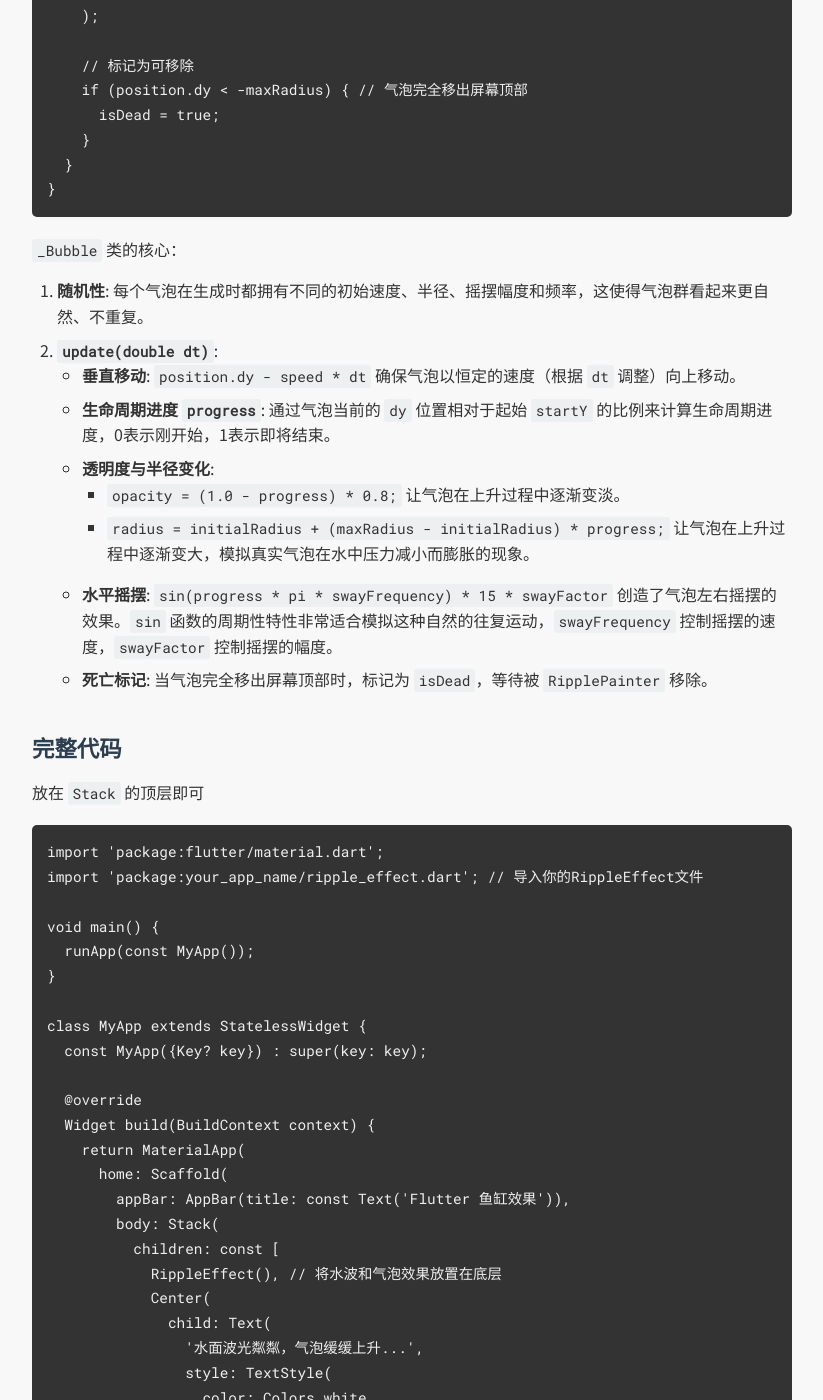
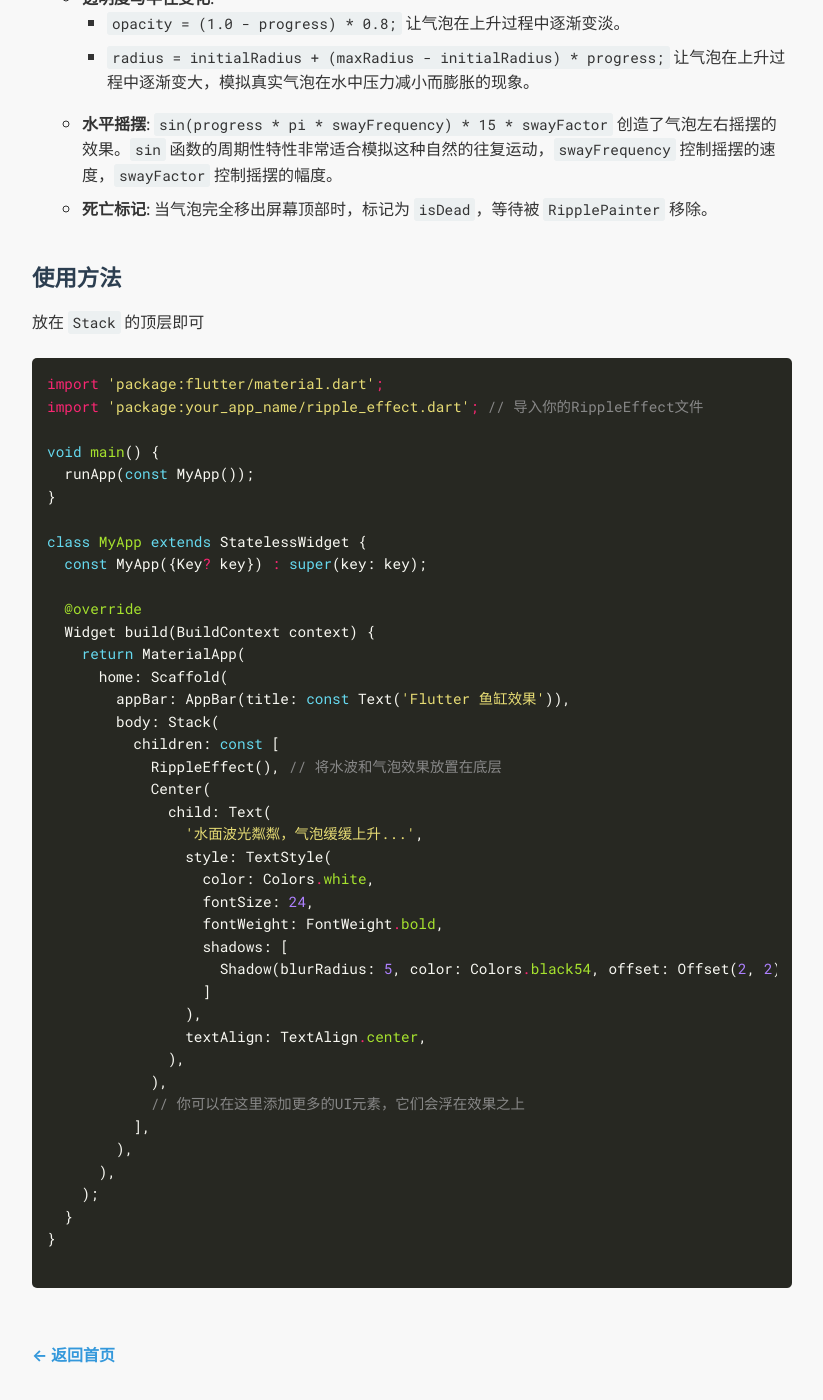
Before and after one commit to T2XX/T2XX, a Jekyll site: the page built from _posts/2025-07-10-探寻美的价值，用flutter模拟鱼缸效果.md, in a window 1280 px wide and 1400 px high, scrolled down 7246 px. Shown: the whole window, without its empty margins (228-1051 px from the left). Built offline with Jekyll 4.4.1, drawn with Linux system fonts in a browser that asks for light colours; comment, search, counter and statistics services are not loaded.

Commit message:
更新高亮

```diff
--- a/_config.yml
+++ b/_config.yml
@@ -20,11 +20,12 @@
 permalink: /:year/:month/:day/:title/ # 优雅的 URL 结构
 
 # Jekyll 设置
-markdown: kramdown # 或 commonmark, GFM
-highlighter: rouge # 代码高亮
+markdown: kramdown
+highlighter: rouge
 kramdown:
-  input: GFM # GitHub Flavored Markdown
+  input: GFM
   syntax_highlighter: rouge
+
 # 评论系统配置 (Utterances)
 # 这是一个基于 GitHub Issues 的评论系统
 comments:
--- a/_layouts/default.html
+++ b/_layouts/default.html
@@ -33,7 +33,6 @@
           <a href="{{ '/search' | relative_url }}">搜索</a>
           <a href="{{ '/about' | relative_url }}">关于</a>
         </nav>
-        <!-- 新增：头部搜索框 -->
         <div class="header-search-box">
           <form action="{{ '/search/' | relative_url }}" method="get">
             <input
--- a/_posts/2025-07-10-探寻美的价值，用flutter模拟鱼缸效果.md
+++ b/_posts/2025-07-10-探寻美的价值，用flutter模拟鱼缸效果.md
@@ -288,7 +288,7 @@
     *   **水平摇摆**: `sin(progress * pi * swayFrequency) * 15 * swayFactor` 创造了气泡左右摇摆的效果。`sin` 函数的周期性特性非常适合模拟这种自然的往复运动，`swayFrequency` 控制摇摆的速度，`swayFactor` 控制摇摆的幅度。
     *   **死亡标记**: 当气泡完全移出屏幕顶部时，标记为 `isDead`，等待被 `RipplePainter` 移除。
 
-### 完整代码
+### 使用方法
 
 放在 `Stack` 的顶层即可
 
--- a/assets/css/style.css
+++ b/assets/css/style.css
@@ -271,6 +271,27 @@
   border-radius: 5px;
   box-shadow: 0 4px 8px rgba(0, 0, 0, 0.1); /* 轻微阴影，增加层次感 */
 }
+.highlight {
+  background-color: #272822; /* Monokai 暗色背景 */
+  color: #f8f8f2; /* Monokai 默认文本颜色 */
+  padding: 15px;
+  border-radius: 5px;
+  overflow-x: auto;
+  margin: 1.5em 0;
+  line-height: 1.5; /* 提高可读性 */
+}
+
+.highlight pre {
+  margin: 0;
+  padding: 0;
+  background-color: transparent; /* 确保没有冲突的背景色 */
+  color: inherit; /* 从 .highlight 继承颜色 */
+}
+
+.highlight code {
+  font-family: "Roboto Mono", monospace;
+  font-size: 0.9em; /* 匹配通用代码字体大小 */
+}
 
 .back-to-home {
   display: inline-block;
@@ -441,3 +462,70 @@
     width: 95%; /* 进一步调整宽度以适应更小屏幕 */
   }
 }
+/* Rouge Monokai Theme for Code Highlighting */
+/* Generated by `jekyll highlight rouge monokai` or sourced from a standard Rouge theme */
+.highlight .hll { background-color: #272822 }
+.highlight  { background: #272822; color: #f8f8f2 }
+.highlight .c { color: #888888 } /* Comment */
+.highlight .err { color: #960050; background-color: #1e0010 } /* Error */
+.highlight .k { color: #66d9ef } /* Keyword */
+.highlight .l { color: #ae81ff } /* Literal */
+.highlight .n { color: #f8f8f2 } /* Name */
+.highlight .o { color: #f92672 } /* Operator */
+.highlight .p { color: #f8f8f2 } /* Punctuation */
+.highlight .cm { color: #888888 } /* Comment.Multiline */
+.highlight .cp { color: #888888 } /* Comment.Preproc */
+.highlight .c1 { color: #888888 } /* Comment.Single */
+.highlight .cs { color: #888888 } /* Comment.Special */
+.highlight .gd { color: #f92672 } /* Generic.Deleted */
+.highlight .ge { font-style: italic } /* Generic.Emph */
+.highlight .gh { color: #f8f8f2; font-weight: bold } /* Generic.Heading */
+.highlight .gi { color: #a6e22e } /* Generic.Inserted */
+.highlight .gp { color: #888888; font-weight: bold } /* Generic.Prompt */
+.highlight .gs { font-weight: bold } /* Generic.Strong */
+.highlight .gu { color: #888888; font-weight: bold } /* Generic.Subheading */
+.highlight .kc { color: #66d9ef } /* Keyword.Constant */
+.highlight .kd { color: #66d9ef } /* Keyword.Declaration */
+.highlight .kn { color: #f92672 } /* Keyword.Namespace */
+.highlight .kp { color: #66d9ef } /* Keyword.Pseudo */
+.highlight .kr { color: #66d9ef } /* Keyword.Reserved */
+.highlight .kt { color: #66d9ef } /* Keyword.Type */
+.highlight .ld { color: #e6db74 } /* Literal.Date */
+.highlight .m { color: #ae81ff } /* Literal.Number */
+.highlight .s { color: #e6db74 } /* Literal.String */
+.highlight .na { color: #a6e22e } /* Name.Attribute */
+.highlight .nb { color: #f8f8f2 } /* Name.Builtin */
+.highlight .nc { color: #a6e22e } /* Name.Class */
+.highlight .no { color: #66d9ef } /* Name.Constant */
+.highlight .nd { color: #a6e22e } /* Name.Decorator */
+.highlight .ni { color: #f8f8f2 } /* Name.Entity */
+.highlight .ne { color: #a6e22e } /* Name.Exception */
+.highlight .nf { color: #a6e22e } /* Name.Function */
+.highlight .nl { color: #f8f8f2 } /* Name.Label */
+.highlight .nn { color: #f8f8f2 } /* Name.Namespace */
+.highlight .nx { color: #a6e22e } /* Name.Other */
+.highlight .py { color: #f8f8f2 } /* Name.Property */
+.highlight .nt { color: #f92672 } /* Name.Tag */
+.highlight .nv { color: #f8f8f2 } /* Name.Variable */
+.highlight .ow { color: #f92672 } /* Operator.Word */
+.highlight .w { color: #f8f8f2 } /* Text.Whitespace */
+.highlight .mf { color: #ae81ff } /* Literal.Number.Float */
+.highlight .mh { color: #ae81ff } /* Literal.Number.Hex */
+.highlight .mi { color: #ae81ff } /* Literal.Number.Integer */
+.highlight .mo { color: #ae81ff } /* Literal.Number.Oct */
+.highlight .sb { color: #e6db74 } /* Literal.String.Backtick */
+.highlight .sc { color: #e6db74 } /* Literal.String.Char */
+.highlight .sd { color: #e6db74 } /* Literal.String.Doc */
+.highlight .s2 { color: #e6db74 } /* Literal.String.Double */
+.highlight .se { color: #ae81ff } /* Literal.String.Escape */
+.highlight .sh { color: #e6db74 } /* Literal.String.Heredoc */
+.highlight .si { color: #e6db74 } /* Literal.String.Interpol */
+.highlight .sx { color: #e6db74 } /* Literal.String.Other */
+.highlight .sr { color: #e6db74 } /* Literal.String.Regex */
+.highlight .s1 { color: #e6db74 } /* Literal.String.Single */
+.highlight .ss { color: #e6db74 } /* Literal.String.Symbol */
+.highlight .bp { color: #f8f8f2 } /* Name.Builtin.Pseudo */
+.highlight .vc { color: #f8f8f2 } /* Name.Variable.Class */
+.highlight .vg { color: #f8f8f2 } /* Name.Variable.Global */
+.highlight .vi { color: #f8f8f2 } /* Name.Variable.Instance */
+.highlight .il { color: #ae81ff } /* Literal.Number.Integer.Long */
```
